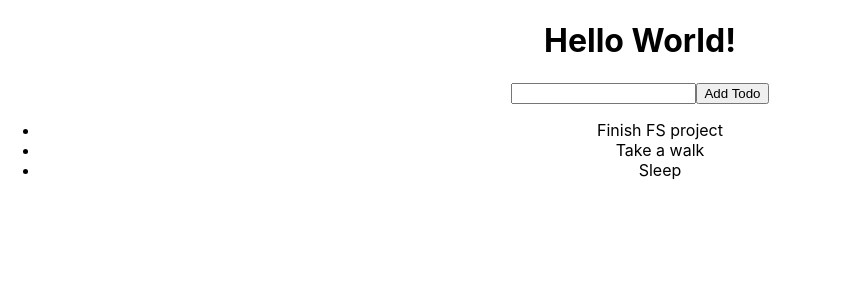
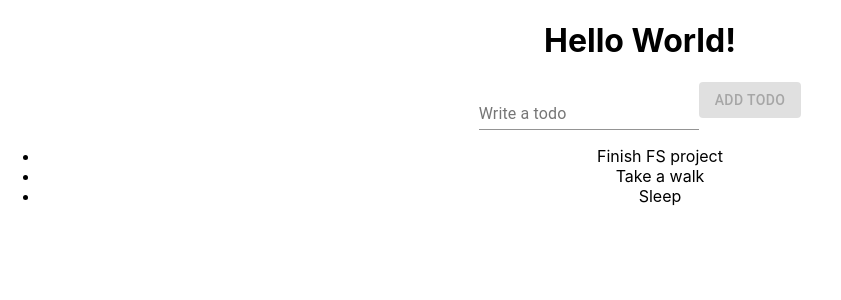
Before and after one commit to prabhkirank12/TODOApp, a React (Create React App) app in the folder todo_app/: page / in a window 1280 px wide. Shown: the top 300 px of the page, without its empty margins (0-841 px from the left). Built offline with nearby package versions, Linux system fonts and the light colour scheme.

Commit message:
Added a material ui button

```diff
--- a/todo_app/package.json
+++ b/todo_app/package.json
@@ -3,6 +3,7 @@
   "version": "0.1.0",
   "private": true,
   "dependencies": {
+    "@material-ui/core": "^4.11.3",
     "@testing-library/jest-dom": "^5.11.9",
     "@testing-library/react": "^11.2.5",
     "@testing-library/user-event": "^12.8.3",
--- a/todo_app/src/App.js
+++ b/todo_app/src/App.js
@@ -1,5 +1,6 @@
 import React, { useState } from 'react';
 import './App.css';
+import { Button, FormControl, Input, InputLabel } from '@material-ui/core';
 
 function App() {
   //todos will start with an empty array, this is setting the state, state is temporary it will reset once refreshed
@@ -15,13 +16,21 @@
     setTodos([...todos, input]);
     setInput(''); //clears the input after enter
   }
+
   return (
     <div className="App">
       <h1>Hello World!</h1>
       <form>
         {/* mapping the state with the input, capture the data being entered in the input */}
-        <input value={input} onChange={e => setInput(e.target.value)}/>
-        <button type="submit" onClick={addTodo}>Add Todo </button>
+        <FormControl>
+          <InputLabel>Write a todo</InputLabel>
+          <Input value={input} onChange={e => setInput(e.target.value)}/>
+        </FormControl>
+
+        <Button disabled={!input} type="submit" onClick={addTodo} variant="contained" color="secondary">
+          Add Todo
+        </Button>
+        {/* <button type="submit" onClick={addTodo}>Add Todo </button> */}
       </form>
 
     <ul>
```
Also changed, not shown: todo_app/src/Todo.js (added), 1 other file (tests, documents, lock files or other folders).
